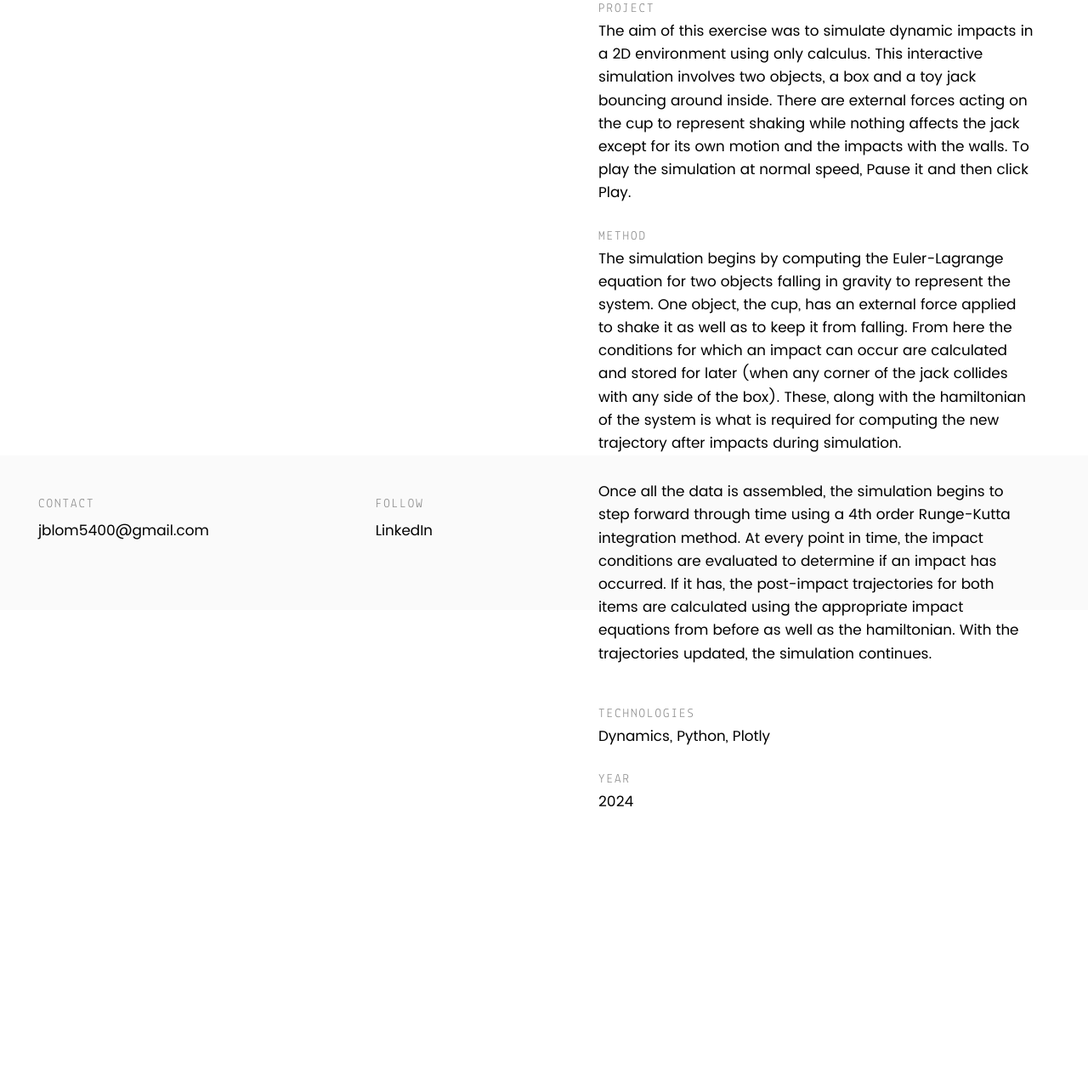
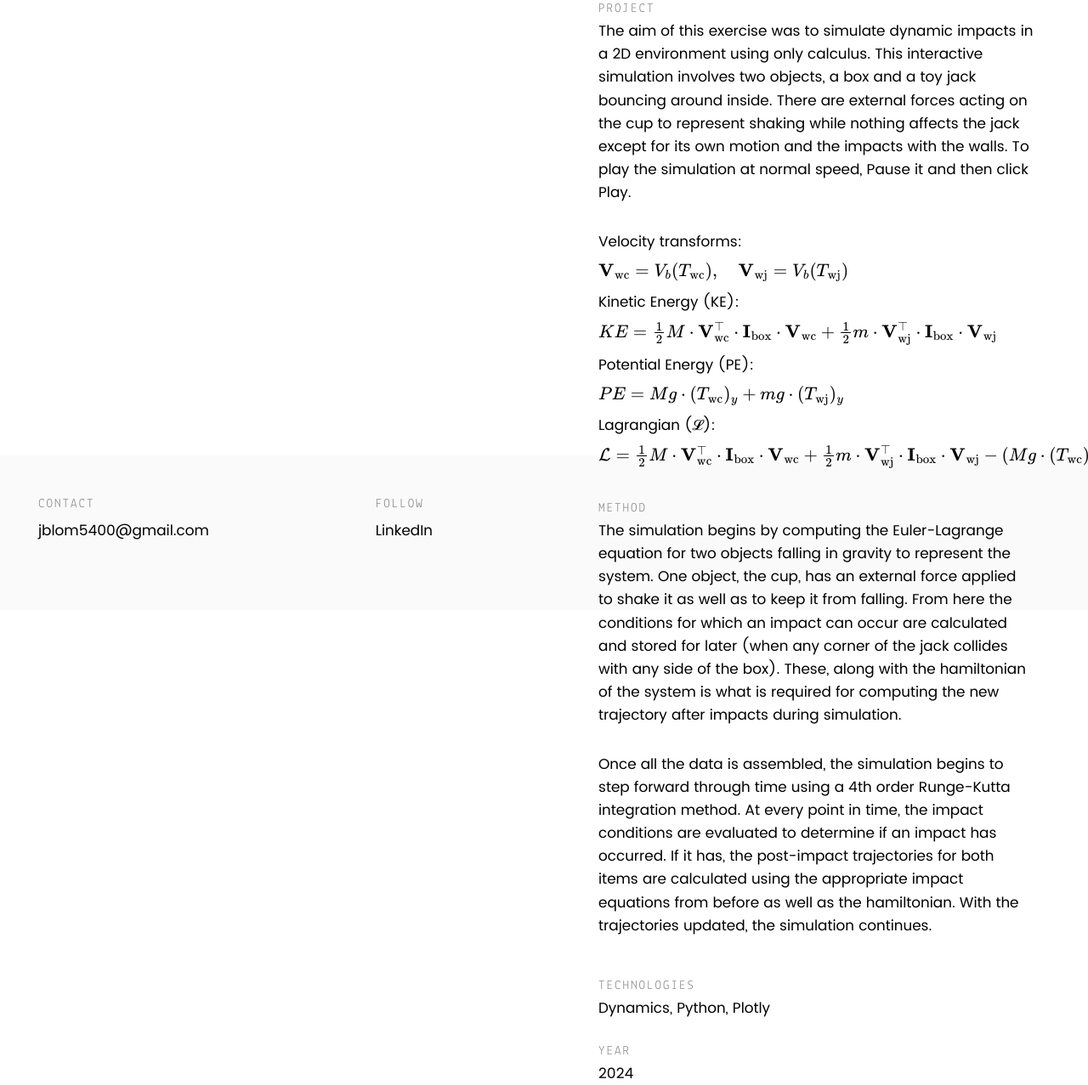
Before and after one commit to jrblom2/jrblom2.github.io, a Jekyll site: the page built from _posts/projects/2024-11-30-dynamics.md, in a window 1280 px wide, cut to the strip 182-1459 px from the top of the page. Shown: the whole strip at 85% size. Built offline with Jekyll 4.4.1, drawn with Linux system fonts in a browser that asks for light colours; before the commit the page ends 1139 px from its top, so only the background shows below that.

Commit message:
add latex equations for lagrange to impact sim

```diff
--- a/_includes/head.html
+++ b/_includes/head.html
@@ -5,3 +5,8 @@
 <link rel="icon" type="image/png" href="/circleHeadshot.png">
 <meta name="theme-color" content="#ffffff">
 <link rel="stylesheet" href="{{ '/assets/css/style.css' | prepend: site.baseurl }}">
+
+<script src="https://polyfill.io/v3/polyfill.min.js?features=es6"></script>
+<script id="MathJax-script" async
+        src="https://cdn.jsdelivr.net/npm/mathjax@3/es5/tex-mml-chtml.js">
+</script>
--- a/_posts/projects/2024-11-30-dynamics.md
+++ b/_posts/projects/2024-11-30-dynamics.md
@@ -19,14 +19,39 @@ plots:
   - plot:
     url: "plots/jackinCup.html"
 
-smallautovideos:
-  - video:
-    url: "/assets/videos/projects/impactSim/jackMobile.mp4"
+smallimages:
+  - image:
+    url: "/assets/images/projects/impactSim/mobile.gif"
+    alt: "An example of the jack in cup simulation"
 
 ---
 <span class="h2">Project</span>
 <p> The aim of this exercise was to simulate dynamic impacts in a 2D environment using only calculus. This interactive simulation involves two objects, a box and a toy jack bouncing around inside. There are external forces acting on the cup to represent shaking while nothing affects the jack except for its own motion and the impacts with the walls. To play the simulation at normal speed, Pause it and then click Play.
 </p>
+<span class="h2">
+<p>Velocity transforms:</p>
+<p class="equation">
+  \( \mathbf{V}_{\text{wc}} = V_b(T_{\text{wc}}), \quad \mathbf{V}_{\text{wj}} = V_b(T_{\text{wj}}) \)
+</p>
+
+<p>Kinetic Energy (KE):</p>
+<p class="equation">
+  \( KE = \frac{1}{2} M \cdot \mathbf{V}_{\text{wc}}^\top \cdot \mathbf{I}_{\text{box}} \cdot \mathbf{V}_{\text{wc}} + \frac{1}{2} m \cdot \mathbf{V}_{\text{wj}}^\top \cdot \mathbf{I}_{\text{box}} \cdot \mathbf{V}_{\text{wj}} \)
+</p>
+
+<p>Potential Energy (PE):</p>
+<p class="equation">
+  \( PE = M g \cdot (T_{\text{wc}})_{y} + m g \cdot (T_{\text{wj}})_{y} \)
+</p>
+
+<p>Lagrangian (𝓛):</p>
+<p class="equation">
+  \( \mathcal{L} =
+  \frac{1}{2} M \cdot \mathbf{V}_{\text{wc}}^\top \cdot \mathbf{I}_{\text{box}} \cdot \mathbf{V}_{\text{wc}} +
+  \frac{1}{2} m \cdot \mathbf{V}_{\text{wj}}^\top \cdot \mathbf{I}_{\text{box}} \cdot \mathbf{V}_{\text{wj}} -
+  \left( M g \cdot (T_{\text{wc}})_{y} + m g \cdot (T_{\text{wj}})_{y} \right) \)
+</p>
+
 <span class="h2">Method</span>
 <p> The simulation begins by computing the Euler-Lagrange equation for two objects falling in gravity to represent the system. One object, the cup, has an external force applied to shake it as well as to keep it from falling. From here the conditions for which an impact can occur are calculated and stored for later (when any corner of the jack collides with any side of the box). These, along with the hamiltonian of the system is what is required for computing the new trajectory after impacts during simulation. </p>
 <span class="h2"></span>
--- a/assets/scss/_core.scss
+++ b/assets/scss/_core.scss
@@ -48,6 +48,15 @@ h3,
 .plots {
 	float: right;
 }
+
+.equation {
+    display: inline-block;
+    max-width: 100%;
+    overflow-wrap: break-word;
+    white-space: normal;
+    word-break: break-word;
+	margin: 0.5em 0;
+  }
 
 p {
 	margin: 0;
```
Also changed, not shown: assets/images/projects/impactSim/lagrange.png (added), assets/images/projects/impactSim/mobile.gif (added).
